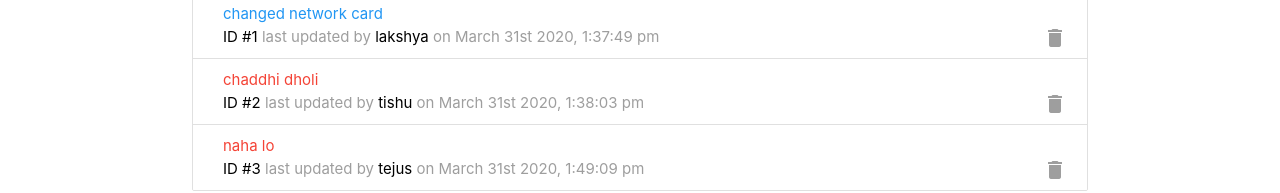
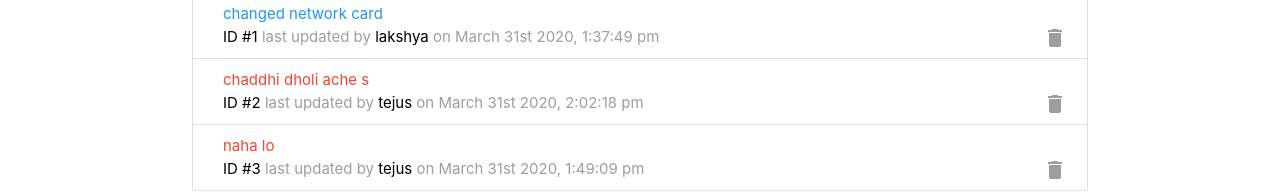
Before and after one commit to lakshyavijh/Cse-Dept-Notifications, a React (Create React App) app: page / in a window 1280 px wide. Shown: the part 197-390 px from the top of the page. Built offline with nearby package versions, Linux system fonts and the light colour scheme; data requests are answered from the project's data file.

Commit message:
update logs

```diff
--- a/db.json
+++ b/db.json
@@ -8,11 +8,11 @@
       "id": 1
     },
     {
-      "message": "chaddhi dholi",
+      "id": 2,
+      "message": "chaddhi dholi ache s",
       "attention": true,
-      "tech": "tishu",
-      "date": "2020-03-31T13:38:03.709Z",
-      "id": 2
+      "tech": "tejus",
+      "date": "2020-03-31T14:02:18.798Z"
     },
     {
       "message": "naha lo",
--- a/src/components/logs/EditLogModal.js
+++ b/src/components/logs/EditLogModal.js
@@ -1,11 +1,10 @@
 import React, { useState, useEffect } from 'react';
-
+import { connect } from 'react-redux';
 import PropTypes from 'prop-types';
 import M from 'materialize-css/dist/js/materialize.min.js';
+import { updateLog } from '../../actions/logActions';
 // import TechSelectOptions from '../techs/TechSelectOptions';
-// import { connect } from 'react-redux';
 
-// import { updateLog } from '../../actions/logActions';
 
 const EditLogModal = ({ current, updateLog }) => {
   const [message, setMessage] = useState('');
@@ -24,16 +23,16 @@ const EditLogModal = ({ current, updateLog }) => {
     if (message === '' || tech === '') {
       M.toast({ html: 'Please enter a message and tech' });
     } else {
-    //   const updLog = {
-    //     id: current.id,
-    //     message,
-    //     attention,
-    //     tech,
-    //     date: new Date()
-    //   };
+      const updLog = {
+        id: current.id,
+        message,
+        attention,
+        tech,
+        date: new Date()
+      };
 
-    //   updateLog(updLog);
-    //   M.toast({ html: `Log updated by ${tech}` });
+      updateLog(updLog);
+      M.toast({ html: `Log updated by ${tech}` });
 
       // Clear Fields
       setMessage('');
@@ -111,13 +110,16 @@ const modalStyle = {
   height: '75%'
 };
 
-// EditLogModal.propTypes = {
-//   current: PropTypes.object,
-//   updateLog: PropTypes.func.isRequired
-// };
+EditLogModal.propTypes = {
+  current: PropTypes.object,
+  updateLog: PropTypes.func.isRequired
+};
 
-// const mapStateToProps = state => ({
-//   current: state.log.current
-// });
+const mapStateToProps = state => ({
+  current: state.log.current
+});
 
-export default (EditLogModal);
+export default connect(
+  mapStateToProps,
+  { updateLog }
+)(EditLogModal);
--- a/src/components/logs/LogItem.js
+++ b/src/components/logs/LogItem.js
@@ -19,7 +19,7 @@ const LogItem = ({ log, deleteLog, setCurrent }) => {
               className={`modal-trigger ${
                 log.attention ? 'red-text' : 'blue-text'
               }`}
-
+              onClick={() => setCurrent(log)}
             >
               {log.message}
             </a>
```
